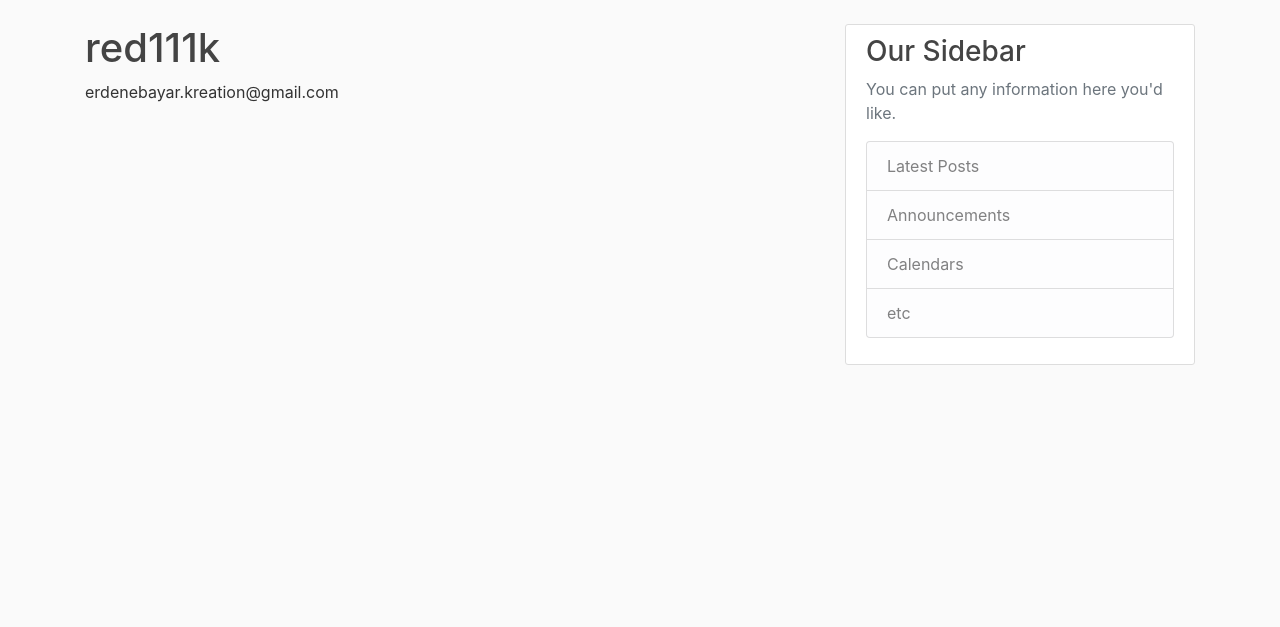
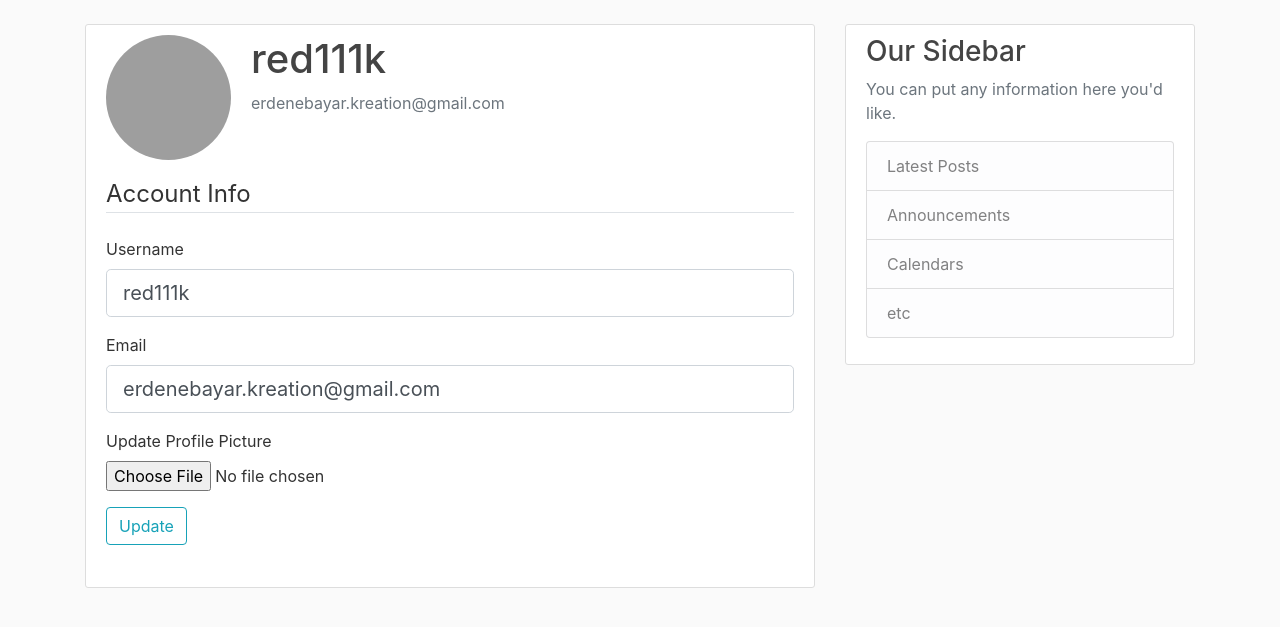
Before and after one commit to red1k/flask, a Flask app: page /account in a window 1280 px wide. Shown: the part 56-683 px from the top of the page. Run offline with Flask 2, Linux system fonts and the light colour scheme; a user stored in the database is signed in; some libraries are stand-ins or nearby versions; grey boxes are pictures that could not be loaded.

Commit message:
User Account and Profile Picture

```diff
--- a/flaskblog/forms.py
+++ b/flaskblog/forms.py
@@ -1,10 +1,13 @@
 from flask_wtf import FlaskForm
+from flask_wtf.file import FileField, FileAllowed
+from flask_login import current_user
 from wtforms import StringField, PasswordField, SubmitField, BooleanField
 from wtforms.validators import DataRequired, Length, Email, EqualTo, ValidationError
 from flaskblog.models import User
 
 
 class RegistrationForm(FlaskForm):
+
     username = StringField('Username', validators=[DataRequired(), Length(min=2, max=20)])
     email = StringField('Email', validators=[DataRequired(), Email()])
     password = PasswordField('Password', validators=[DataRequired()])
@@ -28,7 +31,27 @@ class RegistrationForm(FlaskForm):
 
 
 class LoginForm(FlaskForm):
+
     email = StringField('Email', validators=[DataRequired(), Email()])
     password = PasswordField('Password', validators=[DataRequired()])
     remember = BooleanField('Remember me')
     submit = SubmitField('Login')
+
+class UpdateAccountForm(FlaskForm):
+
+    username = StringField('Username', validators=[DataRequired(), Length(min=2, max=20)])
+    email = StringField('Email', validators=[DataRequired(), Email()])
+    picture = FileField('Update Profile Picture', validators=[FileAllowed(['jpg', 'png'])])
+    submit = SubmitField('Update')
+
+    def validate_username(self, username):
+        if username.data != current_user.username:
+            user = User.query.filter_by(username=username.data).first()
+            if user:
+                raise ValidationError('Username is taken, change it bitch!')
+
+    def validate_email(self, email):
+        if email.data != current_user.email:
+            user = User.query.filter_by(email=email.data).first()
+            if user:
+                raise ValidationError('Email is taken, change it bitch!')
--- a/flaskblog/routes.py
+++ b/flaskblog/routes.py
@@ -1,6 +1,9 @@
+import os
+import secrets
+from PIL import Image
 from flask import render_template, url_for, flash, redirect, request
 from flaskblog import app, db, bcrypt
-from flaskblog.forms import RegistrationForm, LoginForm
+from flaskblog.forms import RegistrationForm, LoginForm, UpdateAccountForm
 from flaskblog.models import User, Post
 from flask_login import login_user, current_user, logout_user, login_required
 
@@ -80,7 +83,37 @@ def logout():
     logout_user()
     return redirect(url_for('home'))
 
-@app.route("/account")
+def save_picture(form_picture):
+    random_hex = secrets.token_hex(8)
+    _, f_ext = os.path.splitext(form_picture.filename)
+    picture_fn = random_hex + f_ext
+    picture_path = os.path.join(app.root_path, 'static/profile_pics', picture_fn)
+
+    # resize picture using Image class from Pillow package
+    output_size = (125, 125)
+    i = Image.open(form_picture)
+    i.thumbnail(output_size)
+    i.save(picture_path)
+
+    return picture_fn
+
+
+@app.route("/account", methods=['GET', 'POST'])
 @login_required         # must login in order to see this page
 def account():
-    return render_template('account.html', title='Account')
+    form = UpdateAccountForm()
+    if form.validate_on_submit():
+        if form.picture.data:
+            picture_file = save_picture(form.picture.data)
+            current_user.image_file = picture_file
+        current_user.username = form.username.data
+        current_user.email = form.email.data
+        db.session.commit()
+        flash('Your account has been updated!', 'success')
+        return redirect(url_for('account'))
+    elif request.method == 'GET':
+        form.username.data = current_user.username
+        form.email.data = current_user.email
+
+    image_file = url_for('static', filename='profile_pics/' + current_user.image_file)
+    return render_template('account.html', title='Account', image_file = image_file, form=form)
--- a/flaskblog/templates/account.html
+++ b/flaskblog/templates/account.html
@@ -1,5 +1,56 @@
 {% extends "layout.html" %}
 {% block content %}
-	<h1>{{ current_user.username }}</h1>
-	<p>{{ current_user.email }}</p>
+	<div class="content-section">
+		<div class="media">
+			<img class="rounded-circle account-img" src="{{ image_file }}">
+			<div class="media-body">
+				<h2 class="account-heading">{{ current_user.username }}</h2>
+				<p class="text-secondary">{{ current_user.email }}</p>
+			</div>
+		</div>
+		<form action="" method="POST", enctype="multipart/form-data">
+			{{ form.hidden_tag() }} <!-- security related -->
+			<fieldset class='form-group'>
+				<legend class='border-bottom mb-4'>Account Info</legend>
+				<div class="form-group">
+					{{ form.username.label(class="form-control-label") }}
+					{% if form.username.errors %}
+						{{ form.username(class="form-control form-control-lg is-invalid") }}
+						<div class="invalid-feedback">
+							{% for error in form.username.errors %}
+								<span>{{ error }}</span>
+							{% endfor %}
+						</div>
+					{% else %}
+						{{ form.username(class="form-control form-control-lg") }}
+					{% endif %}
+				</div>
+				<div class="form-group">
+					{{ form.email.label(class="form-control-label") }}
+					{% if form.email.errors %}
+						{{ form.email(class="form-control form-control-lg is-invalid") }}
+						<div class="invalid-feedback">
+							{% for error in form.email.errors %}
+								<span>{{ error }}</span>
+							{% endfor %}
+						</div>
+					{% else %}
+						{{ form.email(class="form-control form-control-lg") }}
+					{% endif %}
+				</div>
+				<div class="form-group">
+					{{ form.picture.label() }}
+					{{ form.picture(class='form-control-file') }}
+					{% if form.picture.errors %}
+						{% for error in form.picture.errors %}
+							<span class='text-danger'>{{ error }}</span><br>
+						{% endfor %}
+					{% endif %}
+				</div>
+				<div class="form-group">
+					{{ form.submit(class='btn btn-outline-info') }}
+				</div>
+			</fieldset>
+		</form>
+	</div>
 {% endblock content %}
--- a/flaskblog/templates/register.html
+++ b/flaskblog/templates/register.html
@@ -3,7 +3,7 @@
 {% block content %}
 	<div class='content-section'>
 		<form action="" method="POST">
-			{{ form.hidden_tag() }}
+			{{ form.hidden_tag() }} <!-- security related -->
 			<fieldset class='form-group'>
 				<legend class='border-bottom mb-4'>Join Today</legend>
 				<div class="form-group">
```
Also changed, not shown: flaskblog/site.db.
